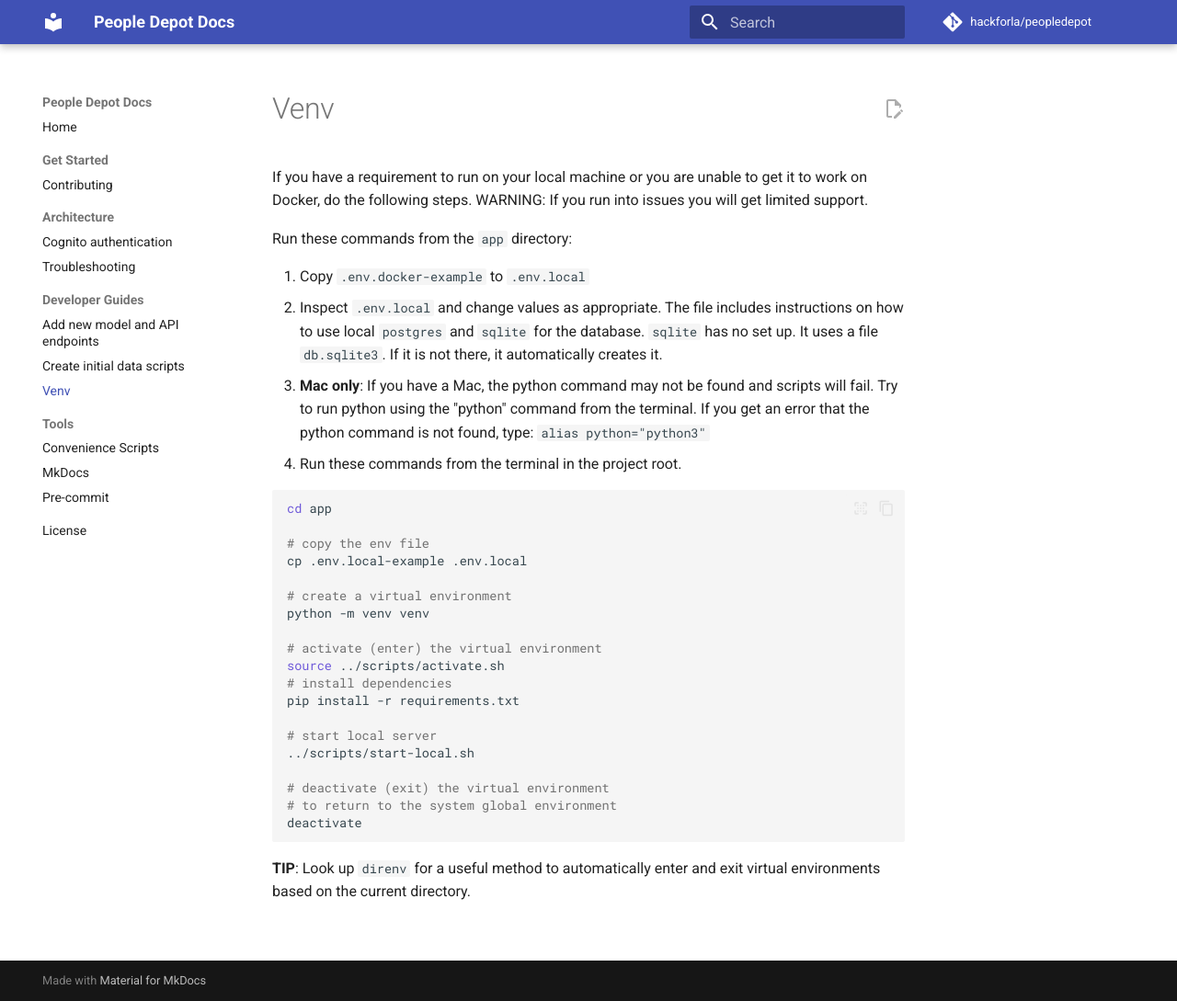
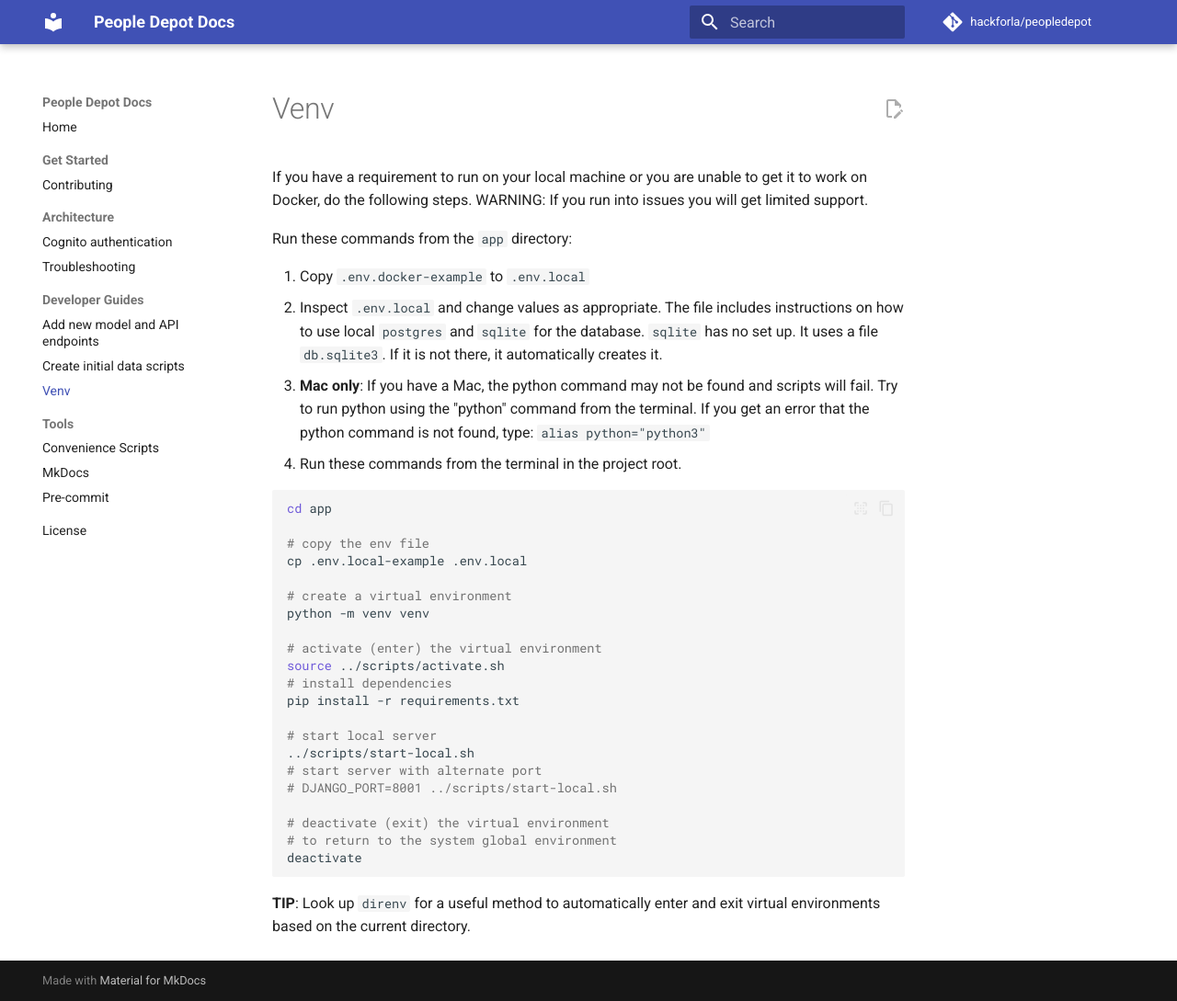
Before and after one commit to hackforla/peopledepot, an MkDocs documentation site: the page built from docs/how-to/run-local.md, in a window 1280 px wide and 1089 px high. Shown: the whole window at 92% size. Built offline with MkDocs 1.6.1 and Material for MkDocs 9.7.7, drawn with Linux system fonts in a browser that asks for light colours; comment, search, counter and statistics services are not loaded.

Commit message:
docs(local): command to start server on alternate port

```diff
--- a/docs/how-to/run-local.md
+++ b/docs/how-to/run-local.md
@@ -27,6 +27,8 @@ pip install -r requirements.txt
 
 # start local server
 ../scripts/start-local.sh
+# start server with alternate port
+# DJANGO_PORT=8001 ../scripts/start-local.sh
 
 # deactivate (exit) the virtual environment
 # to return to the system global environment
```
